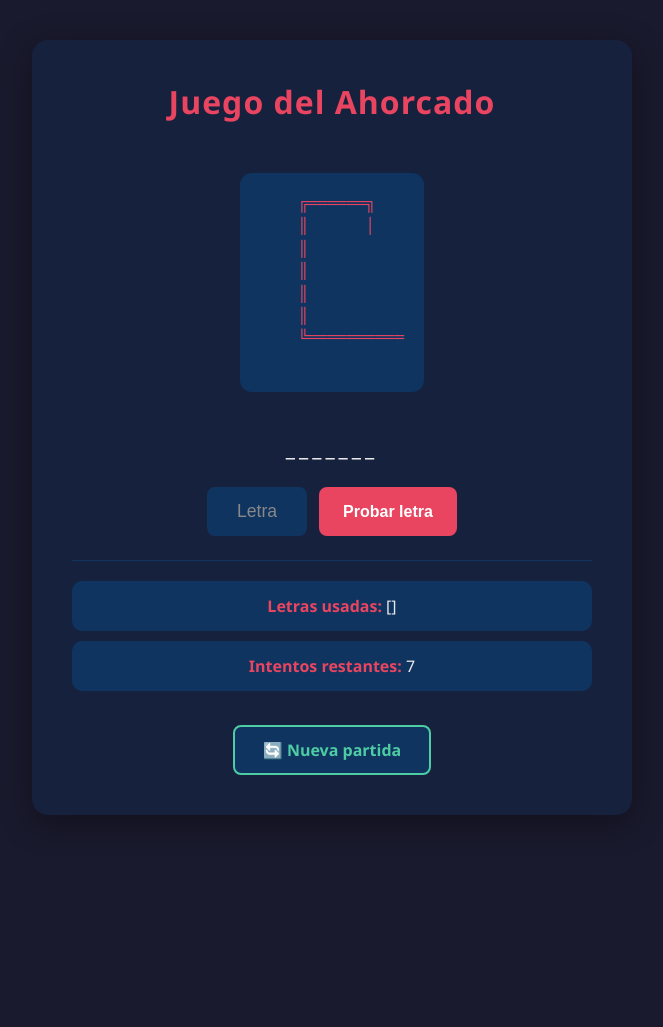
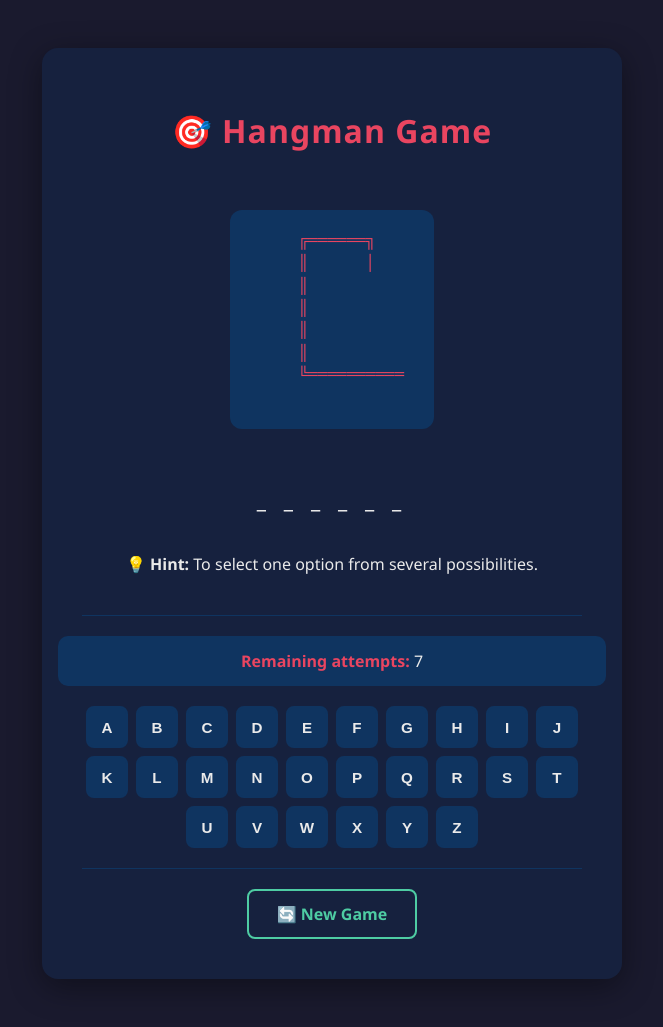
Before and after one commit to AndreaTegria/juego_ahorcado, a Flask app: page / in a window 1280 px wide. Shown: the whole page, without its empty margins (308-971 px from the left). Before the commit the page ends 817 px from the top, so only its background shows below. Run offline with Flask 3, Linux system fonts and the light colour scheme.

Commit message:
teclado visual y vocabulario

```diff
--- a/Paquetes/diagramas.py
+++ b/Paquetes/diagramas.py
@@ -77,6 +77,6 @@ vidas = {
     ║     ╱ ╲
     ║
     ╚══════════
-      DERROTA
+     ❌ You Lost!
     """
 }
--- a/app.py
+++ b/app.py
@@ -1,95 +1,85 @@
-from flask import Flask, render_template, request, session
+from flask import Flask, render_template, request, session, jsonify
 import random
 
 from Paquetes import bd_palabras
 from Paquetes import diagramas
 
 app = Flask(__name__)
-
 app.secret_key = "ahorcado123"
 
 
-@app.route("/", methods=["GET", "POST"])
+@app.route("/", methods=["GET"])
 def inicio():
-
-    # Crear una nueva partida
     if "palabra" not in session:
-
-        session["palabra"] = random.choice(
-            bd_palabras.bdPalabras
-        ).upper()
-
+        entrada = random.choice(bd_palabras.bdPalabras)
+        session["palabra"] = entrada["word"]
+        session["pista"] = entrada["hint"]
+        session["traduccion"] = entrada["translation"]
+        session["ejemplo"] = entrada["example"]
+        session["ejemplo_traduccion"] = entrada["example_translation"]
         session["letras_adivinadas"] = []
-
         session["intentos"] = 7
 
-    palabra = session["palabra"]
+    return render_template(
+        "index.html",
+        pista=session["pista"],
+        traduccion=session["traduccion"],
+        ejemplo=session["ejemplo"],
+        ejemplo_traduccion=session["ejemplo_traduccion"],
+        palabra_oculta=obtener_palabra_oculta(),
+        letras=session["letras_adivinadas"],
+        intentos=session["intentos"],
+        dibujo=diagramas.vidas[session["intentos"]],
+        juego_ganado=verificar_ganado(),
+        juego_perdido=session["intentos"] == 0,
+        palabra=session["palabra"]
+    )
 
-    letra = ""
 
-    # Procesar letra enviada por el usuario
-    if (
-        request.method == "POST"
-        and session["intentos"] > 0
-    ):
+@app.route("/letra", methods=["POST"])
+def procesar_letra():
+    data = request.get_json()
+    letra = data.get("letra", "").upper()
 
-        letra = request.form.get(
-            "letra", ""
-        ).upper()
+    palabra = session.get("palabra", "")
+    juego_ganado = verificar_ganado()
+    juego_perdido = session["intentos"] == 0
 
+    if not juego_ganado and not juego_perdido:
         if (
             letra
             and letra.isalpha()
             and letra not in session["letras_adivinadas"]
         ):
-
             letras = session["letras_adivinadas"]
             letras.append(letra)
             session["letras_adivinadas"] = letras
 
-            # Restar intento si falla
             if letra not in palabra:
                 session["intentos"] -= 1
 
-    # Construir palabra oculta
-    palabra_oculta = ""
-
-    for letra_palabra in palabra:
-
-        if letra_palabra in session["letras_adivinadas"]:
-            palabra_oculta += letra_palabra + " "
-        else:
-            palabra_oculta += "_"
-
-    # Verificar victoria
-    juego_ganado = True
-
-    for letra_palabra in palabra:
-
-        if letra_palabra not in session["letras_adivinadas"]:
-            juego_ganado = False
-            break
-
-    # Verificar derrota
+    juego_ganado = verificar_ganado()
     juego_perdido = session["intentos"] == 0
 
-    return render_template(
-        "index.html",
-        palabra_oculta=palabra_oculta,
-        letras=session["letras_adivinadas"],
-        intentos=session["intentos"],
-        dibujo=diagramas.vidas[session["intentos"]],
-        juego_ganado=juego_ganado,
-        juego_perdido=juego_perdido,
-        palabra=palabra
-    )
+    return jsonify({
+        "palabra_oculta": obtener_palabra_oculta(),
+        "letras": session["letras_adivinadas"],
+        "intentos": session["intentos"],
+        "dibujo": diagramas.vidas[session["intentos"]],
+        "juego_ganado": juego_ganado,
+        "juego_perdido": juego_perdido,
+        "palabra": palabra,
+        "pista": session["pista"],
+        "traduccion": session["traduccion"],
+        "ejemplo": session["ejemplo"],
+        "ejemplo_traduccion": session["ejemplo_traduccion"],
+
+    })
 
 
 @app.route("/reiniciar")
 def reiniciar():
-
     session.clear()
-
     return """
     <script>
         window.location.href='/';
@@ -97,5 +87,26 @@ def reiniciar():
     """
 
 
+def obtener_palabra_oculta():
+    palabra = session.get("palabra", "")
+    letras_adivinadas = session.get("letras_adivinadas", [])
+    resultado = ""
+    for letra in palabra:
+        if letra in letras_adivinadas:
+            resultado += letra + " "
+        else:
+            resultado += "_ "
+    return resultado.strip()
+
+
+def verificar_ganado():
+    palabra = session.get("palabra", "")
+    letras_adivinadas = session.get("letras_adivinadas", [])
+    for letra in palabra:
+        if letra not in letras_adivinadas:
+            return False
+    return True
+
+
 if __name__ == "__main__":
     app.run(debug=True)
--- a/static/style.css
+++ b/static/style.css
@@ -1,3 +1,4 @@
+Style · CSS
 * {
     margin: 0;
     padding: 0;
@@ -19,160 +20,152 @@ body {
     background-color: #16213e;
     border-radius: 16px;
     padding: 40px;
-    max-width: 600px;
+    max-width: 500px;
     width: 100%;
     box-shadow: 0 8px 32px rgba(0, 0, 0, 0.4);
     text-align: center;
+    display: flex;
+    flex-direction: column;
+    align-items: center;
+    gap: 20px;
 }
 
 h1 {
     font-size: 2rem;
     color: #e94560;
-    margin-bottom: 30px;
     letter-spacing: 1px;
 }
 
 h2 {
     font-size: 1.4rem;
     color: #eaeaea;
-    margin: 20px 0;
-    letter-spacing: 4px;
+    letter-spacing: 6px;
 }
 
-/* Dibujo del ahorcado */
 pre {
     font-family: 'Courier New', monospace;
     font-size: 1rem;
     background-color: #0f3460;
     border-radius: 12px;
-    padding: 20px;
-    display: inline-block;
-    margin: 20px auto;
+    padding: 20px 30px;
     color: #e94560;
     line-height: 1.4;
-    min-width: 160px;
     text-align: left;
 }
 
-/* Formulario */
-form {
-    margin: 24px 0;
+/* Teclado */
+.teclado {
     display: flex;
+    flex-wrap: wrap;
     justify-content: center;
-    gap: 12px;
-    flex-wrap: wrap;
+    gap: 8px;
+    width: 100%;
 }
 
-input[type="text"] {
-    padding: 12px 16px;
-    font-size: 1.1rem;
+.tecla {
+    width: 42px;
+    height: 42px;
+    border-radius: 8px;
     border: 2px solid #0f3460;
-    border-radius: 8px;
     background-color: #0f3460;
     color: #eaeaea;
-    width: 100px;
-    text-align: center;
-    text-transform: uppercase;
-    outline: none;
-    transition: border-color 0.2s;
+    font-size: 0.95rem;
+    font-weight: 600;
+    cursor: pointer;
+    transition: background-color 0.15s, transform 0.1s, border-color 0.15s;
 }
 
-input[type="text"]:focus {
+.tecla:hover:not(:disabled) {
+    background-color: #e94560;
     border-color: #e94560;
+    transform: translateY(-2px);
 }
 
-input[type="text"]::placeholder {
-    color: #888;
-    text-transform: none;
-}
-
-button[type="submit"] {
-    padding: 12px 24px;
-    font-size: 1rem;
-    background-color: #e94560;
-    color: white;
-    border: none;
-    border-radius: 8px;
-    cursor: pointer;
-    font-weight: 600;
-    transition: background-color 0.2s, transform 0.1s;
-}
-
-button[type="submit"]:hover {
-    background-color: #c73652;
-    transform: translateY(-1px);
-}
-
-button[type="submit"]:active {
+.tecla:active:not(:disabled) {
     transform: translateY(0);
 }
 
-/* Letras e intentos */
+.tecla.correcta {
+    background-color: #4ecca3;
+    border-color: #4ecca3;
+    color: #1a1a2e;
+    cursor: default;
+}
+
+.tecla.incorrecta {
+    background-color: #e94560;
+    border-color: #e94560;
+    color: white;
+    opacity: 0.5;
+    cursor: default;
+}
+
+.tecla:disabled {
+    cursor: default;
+}
+
+/* Info */
 .info {
     background-color: #0f3460;
     border-radius: 10px;
-    padding: 14px 20px;
-    margin: 10px 0;
+    padding: 14px 24px;
+    width: 100%;
     font-size: 1rem;
     color: #eaeaea;
+    text-align: center;
 }
 
 .info strong {
     color: #e94560;
 }
 
-/* Mensaje ganaste */
+.separador {
+    height: 1px;
+    background-color: #0f3460;
+    width: 100%;
+}
+
 .ganaste {
     color: #4ecca3;
     font-size: 1.6rem;
-    margin: 20px 0 10px;
 }
 
 .ganaste p {
     color: #eaeaea;
     font-size: 1rem;
+    margin-top: 6px;
 }
 
-/* Mensaje perdiste */
 .perdiste {
     color: #e94560;
     font-size: 1.6rem;
-    margin: 20px 0 10px;
 }
 
 .perdiste p {
     color: #eaeaea;
     font-size: 1rem;
+    margin-top: 6px;
 }
 
 .perdiste strong {
     color: #4ecca3;
 }
 
-/* Enlace nueva partida */
 .nueva-partida {
     display: inline-block;
-    margin-top: 24px;
     padding: 12px 28px;
-    background-color: #0f3460;
+    background-color: transparent;
     color: #4ecca3;
     text-decoration: none;
     border-radius: 8px;
     font-weight: 600;
     font-size: 1rem;
-    transition: background-color 0.2s, transform 0.1s;
     border: 2px solid #4ecca3;
+    transition: background-color 0.2s, color 0.2s, transform 0.1s;
 }
 
 .nueva-partida:hover {
     background-color: #4ecca3;
     color: #1a1a2e;
-    transform: translateY(-1px);
+    transform: translateY(-2px);
 }
-
-/* Separador */
-.separador {
-    height: 1px;
-    background-color: #0f3460;
-    margin: 20px 0;
-}
--- a/templates/index.html
+++ b/templates/index.html
@@ -2,52 +2,117 @@
 <html lang="es">
 <head>
     <meta charset="UTF-8">
+    <meta name="viewport" content="width=device-width, initial-scale=1.0">
     <title>Juego del Ahorcado</title>
     <link rel="stylesheet" href="{{ url_for('static', filename='style.css') }}">
 </head>
 <body>
     <div class="contenedor">
 
-        <h1> Juego del Ahorcado</h1>
+        <h1>🎯 Hangman Game </h1>
 
-        <pre>{{ dibujo }}</pre>
+        <pre id="dibujo">{{ dibujo }}</pre>
 
-        <h2>{{ palabra_oculta }}</h2>
+        <h2 id="palabra-oculta">{{ palabra_oculta }}</h2>
 
+        <div class="pista">
+            💡 <strong>Hint:</strong> {{ pista }}
+        </div>
+
+        <div id="mensaje">
             {% if juego_ganado %}
                 <div class="ganaste">
-                <h2>🎉 ¡Ganaste!</h2>
-                <p>Has adivinado la palabra correctamente.</p>
+                    <h2>🎉 CORRECT!</h2>
+                    <p><strong>{{ palabra }}</strong> — {{ traduccion }}</p>
+                    <p>{{ ejemplo }}</p>
+                    <p><em>{{ ejemplo_traduccion }}</em></p>
                 </div>
             {% endif %}
-
             {% if juego_perdido %}
                 <div class="perdiste">
-                <h2>💀 ¡Perdiste!</h2>
-                <p>La palabra era: <strong>{{ palabra }}</strong></p>
+                    <h2>💀 GAME OVER!</h2>
+                    <p><strong>{{ palabra }}</strong> — {{ traduccion }}</p>
+                    <p>{{ ejemplo }}</p>
+                    <p><em>{{ ejemplo_traduccion }}</em></p>
                 </div>
             {% endif %}
-
-        {% if not juego_ganado and not juego_perdido %}
-            <form method="POST">
-                <input type="text" name="letra" maxlength="1"
-                       placeholder="Letra" autocomplete="off" required>
-                <button type="submit">Probar letra</button>
-            </form>
-        {% endif %}
+        </div>
 
         <div class="separador"></div>
 
         <div class="info">
-            <strong>Letras usadas:</strong> {{ letras }}
+            <strong> Remaining attempts:</strong>
+            <span id="intentos">{{ intentos }}</span>
         </div>
 
-        <div class="info">
-            <strong>Intentos restantes:</strong> {{ intentos }}
+        <div id="teclado" class="teclado">
+            {% for letra in "ABCDEFGHIJKLMNOPQRSTUVWXYZ" %}
+                <button
+                    class="tecla {% if letra in letras %}usada {% if letra in palabra %}correcta{% else %}incorrecta{% endif %}{% endif %}"
+                    onclick="enviarLetra('{{ letra }}')"
+                    {% if letra in letras or juego_ganado or juego_perdido %}disabled{% endif %}>
+                    {{ letra }}
+                </button>
+            {% endfor %}
         </div>
 
-        <a href="/reiniciar" class="nueva-partida">🔄 Nueva partida</a>
+        <div class="separador"></div>
+
+        <a href="/reiniciar" class="nueva-partida">🔄 New Game</a>
 
     </div>
+
+    <script>
+        async function enviarLetra(letra) {
+            const respuesta = await fetch('/letra', {
+                method: 'POST',
+                headers: { 'Content-Type': 'application/json' },
+                body: JSON.stringify({ letra: letra })
+            });
+
+            const datos = await respuesta.json();
+
+            document.getElementById('palabra-oculta').textContent = datos.palabra_oculta;
+            document.getElementById('dibujo').textContent = datos.dibujo;
+            document.getElementById('intentos').textContent = datos.intentos;
+
+            const boton = document.querySelector(`.tecla[onclick="enviarLetra('${letra}')"]`);
+            if (boton) {
+                boton.disabled = true;
+                boton.classList.add('usada');
+                if (datos.letras.includes(letra) && datos.palabra_oculta.includes(letra)) {
+                    boton.classList.add('correcta');
+                } else {
+                    boton.classList.add('incorrecta');
+                }
+            }
+
+            if (datos.juego_ganado) {
+                document.getElementById('mensaje').innerHTML = `
+                    <div class="ganaste">
+                        <h2>🎉 Correct!</h2>
+                        <p><strong>${datos.palabra}</strong> — ${datos.traduccion}</p>
+                        <p>${datos.ejemplo}</p>
+                        <p><em>${datos.ejemplo_traduccion}</em></p>
+                    </div>`;
+                deshabilitarTeclado();
+            }
+
+            if (datos.juego_perdido) {
+                document.getElementById('mensaje').innerHTML = `
+                    <div class="perdiste">
+                        <h2>💀 Game Over!</h2>
+                        <p><strong>${datos.palabra}</strong> — ${datos.traduccion}</p>
+                        <p>${datos.ejemplo}</p>
+                        <p><em>${datos.ejemplo_traduccion}</em></p>
+                    </div>`;
+                deshabilitarTeclado();
+            }
+        }
+
+        function deshabilitarTeclado() {
+            document.querySelectorAll('.tecla').forEach(b => b.disabled = true);
+        }
+    </script>
 </body>
 </html>
```
Also changed, not shown: Paquetes/bd_palabras.py (+106 -9 lines), main.py (+85 -37 lines). Lines whose indentation alone changed are shown as unchanged.
